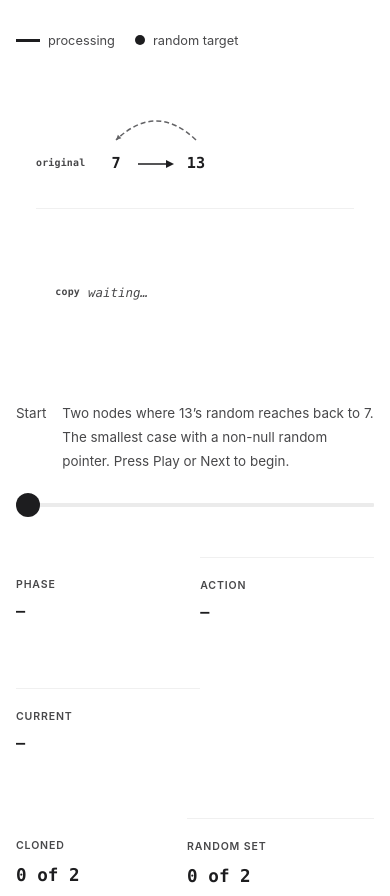
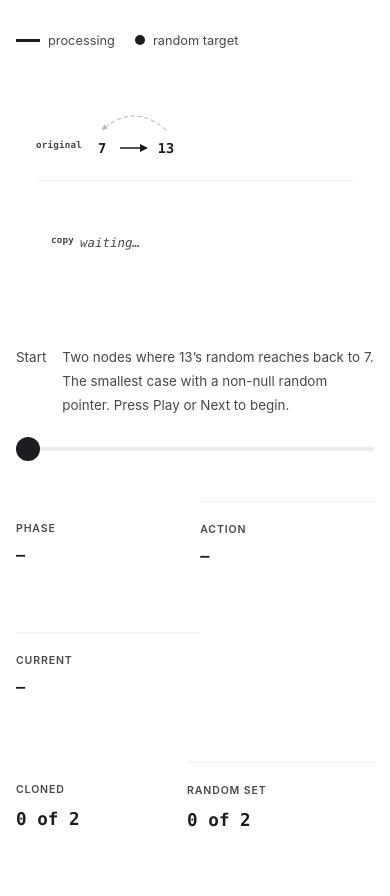
Before and after one commit to ideasbyrobert/algorithms, a website: page 138-copy-list-with-random-pointer.html in a window 390 px wide. Shown: the part 1285-2181 px from the top of the page. Drawn offline with Linux system fonts and the light colour scheme.

Commit message:
Update #138 — compact layout, cleaner arcs
Co-authored-by: Copilot <223556219+Copilot@users.noreply.github.com>

```diff
--- a/138-copy-list-with-random-pointer.html
+++ b/138-copy-list-with-random-pointer.html
@@ -27,7 +27,7 @@
     position: relative;
     display: flex;
     flex-direction: column;
-    gap: 20px;
+    gap: 14px;
     width: fit-content;
     min-width: 100%;
     margin: 0 auto;
@@ -49,26 +49,26 @@
 
 .chain-row-label {
     font-family: var(--font-mono);
-    font-size: 0.72rem;
+    font-size: 0.68rem;
     font-weight: 600;
     color: var(--ink-tertiary);
-    width: 56px;
+    width: 50px;
     text-align: right;
     flex-shrink: 0;
     letter-spacing: 0.02em;
-    padding-bottom: 28px;
+    padding-bottom: 22px;
 }
 
 .chain-wrap {
     position: relative;
-    padding-top: 52px;
+    padding-top: 38px;
 }
 
 .node-chain {
     display: flex;
     align-items: center;
     gap: 0;
-    min-height: 72px;
+    min-height: 56px;
 }
 
 .chain-empty {
@@ -82,11 +82,11 @@
 
 .ll-node {
     position: relative;
-    width: 72px;
-    height: 72px;
+    width: 56px;
+    height: 56px;
     display: grid;
     place-items: center;
-    border-radius: 16px;
+    border-radius: 14px;
     background: transparent;
     flex-shrink: 0;
     transition: opacity 300ms cubic-bezier(0.25, 0.46, 0.45, 0.94),
@@ -98,7 +98,7 @@
     position: relative;
     z-index: 1;
     font-family: var(--font-mono);
-    font-size: 1.15rem;
+    font-size: 1rem;
     font-weight: 600;
     color: var(--ink);
     transition: color 300ms cubic-bezier(0.25, 0.46, 0.45, 0.94);
@@ -133,8 +133,8 @@
     display: flex;
     align-items: center;
     justify-content: center;
-    width: 36px;
-    height: 72px;
+    width: 28px;
+    height: 56px;
     flex-shrink: 0;
 }
 
@@ -176,14 +176,14 @@
 /* ── Responsive ────────────────────────────────────────── */
 
 @media (max-width: 768px) {
-    .clone-viz { gap: 16px; }
-    .chain-row { gap: 8px; }
-    .chain-row-label { width: 44px; font-size: 0.62rem; padding-bottom: 20px; }
-    .chain-wrap { padding-top: 40px; }
-    .node-chain { min-height: 56px; }
-    .ll-node { width: 56px; height: 56px; }
-    .ll-node .cell-value { font-size: 0.95rem; }
-    .ll-arrow { width: 24px; height: 56px; }
+    .clone-viz { gap: 10px; }
+    .chain-row { gap: 6px; }
+    .chain-row-label { width: 38px; font-size: 0.58rem; padding-bottom: 16px; }
+    .chain-wrap { padding-top: 30px; }
+    .node-chain { min-height: 44px; }
+    .ll-node { width: 44px; height: 44px; border-radius: 12px; }
+    .ll-node .cell-value { font-size: 0.85rem; }
+    .ll-arrow { width: 20px; height: 44px; }
     .viz-container:has(.clone-viz) {
         padding-top: 16px;
         padding-bottom: 40px;
@@ -491,20 +491,20 @@ function makeArrow() {
     el.className = "ll-arrow";
 
     var svg = document.createElementNS("http://www.w3.org/2000/svg", "svg");
-    svg.setAttribute("width", "36");
+    svg.setAttribute("width", "28");
     svg.setAttribute("height", "12");
-    svg.setAttribute("viewBox", "0 0 36 12");
+    svg.setAttribute("viewBox", "0 0 28 12");
 
     var line = document.createElementNS("http://www.w3.org/2000/svg", "line");
     line.setAttribute("class", "arrow-line");
     line.setAttribute("x1", "0");
     line.setAttribute("y1", "6");
-    line.setAttribute("x2", "30");
+    line.setAttribute("x2", "22");
     line.setAttribute("y2", "6");
 
     var head = document.createElementNS("http://www.w3.org/2000/svg", "polygon");
     head.setAttribute("class", "arrow-head");
-    head.setAttribute("points", "28,2 36,6 28,10");
+    head.setAttribute("points", "20,2 28,6 20,10");
 
     svg.appendChild(line);
     svg.appendChild(head);
@@ -529,14 +529,14 @@ function drawRandomArcs(svgEl, parentRect, nodeEls, nodesData, count, highlightF
         var y2 = tgtRect.top + 4 - parentRect.top;
 
         var isHigh = (i === highlightFrom);
-        var color = isHigh ? "#1D1D1F" : "#636366";
-        var sw = isHigh ? "2.5" : "1.5";
+        var color = isHigh ? "#1D1D1F" : "#AEAEB2";
+        var sw = isHigh ? "2" : "1";
 
         if (i === j) {
             drawSelfLoop(svgEl, x1, y1, srcRect.width / 2, color, sw);
         } else {
             var dist = Math.abs(j - i);
-            var arcH = Math.min(24 + dist * 14, 46);
+            var arcH = Math.min(18 + dist * 10, 36);
             var cx = (x1 + x2) / 2;
             var cy = Math.min(y1, y2) - arcH;
 
@@ -545,7 +545,7 @@ function drawRandomArcs(svgEl, parentRect, nodeEls, nodesData, count, highlightF
             p.setAttribute("fill", "none");
             p.setAttribute("stroke", color);
             p.setAttribute("stroke-width", sw);
-            p.setAttribute("stroke-dasharray", "5 3");
+            p.setAttribute("stroke-dasharray", "4 3");
             svgEl.appendChild(p);
 
             addArrowhead(svgEl, cx, cy, x2, y2, color);
@@ -556,17 +556,19 @@ function drawRandomArcs(svgEl, parentRect, nodeEls, nodesData, count, highlightF
 function drawMappingLines(svgEl, parentRect, origEls, copyEls, phase, activeIdx) {
     var count = Math.min(origEls.length, copyEls.length);
     for (var i = 0; i < count; i++) {
+        var isActive = (i === activeIdx);
+        if (!isActive && phase !== "split") continue;
+
         var oRect = origEls[i].getBoundingClientRect();
         var cRect = copyEls[i].getBoundingClientRect();
 
         var x1 = oRect.left + oRect.width / 2 - parentRect.left;
-        var y1 = oRect.top + oRect.height - parentRect.top + 4;
+        var y1 = oRect.top + oRect.height - parentRect.top + 2;
         var x2 = cRect.left + cRect.width / 2 - parentRect.left;
-        var y2 = cRect.top - parentRect.top - 4;
+        var y2 = cRect.top - parentRect.top - 2;
 
-        var isActive = (i === activeIdx);
-        var color = isActive ? "#1D1D1F" : "#AEAEB2";
-        var sw = isActive ? "1.5" : "1";
+        var color = isActive ? "#1D1D1F" : "#C7C7CC";
+        var sw = isActive ? "1.5" : "0.75";
 
         var line = document.createElementNS("http://www.w3.org/2000/svg", "line");
         line.setAttribute("x1", x1);
@@ -578,25 +580,25 @@ function drawMappingLines(svgEl, parentRect, origEls, copyEls, phase, activeIdx)
         line.setAttribute("stroke-dasharray", "3 3");
         svgEl.appendChild(line);
 
-        addArrowhead(svgEl, x1, y1, x2, y2, color);
+        if (isActive) addArrowhead(svgEl, x1, y1, x2, y2, color);
     }
 }
 
 function drawSelfLoop(svgEl, x, y, halfW, color, sw) {
-    var r = halfW + 8;
+    var r = halfW + 6;
     var p = document.createElementNS("http://www.w3.org/2000/svg", "path");
     p.setAttribute("d",
-        "M " + (x - 8) + " " + y +
-        " C " + (x - 12) + " " + (y - r * 1.6) +
-        " " + (x + 12) + " " + (y - r * 1.6) +
-        " " + (x + 8) + " " + y);
+        "M " + (x - 6) + " " + y +
+        " C " + (x - 10) + " " + (y - r * 1.4) +
+        " " + (x + 10) + " " + (y - r * 1.4) +
+        " " + (x + 6) + " " + y);
     p.setAttribute("fill", "none");
     p.setAttribute("stroke", color);
     p.setAttribute("stroke-width", sw);
-    p.setAttribute("stroke-dasharray", "5 3");
+    p.setAttribute("stroke-dasharray", "4 3");
     svgEl.appendChild(p);
 
-    addArrowhead(svgEl, x + 12, y - r * 1.6, x + 8, y, color);
+    addArrowhead(svgEl, x + 10, y - r * 1.4, x + 6, y, color);
 }
 
 function addArrowhead(svgEl, fromX, fromY, toX, toY, color) {
```
